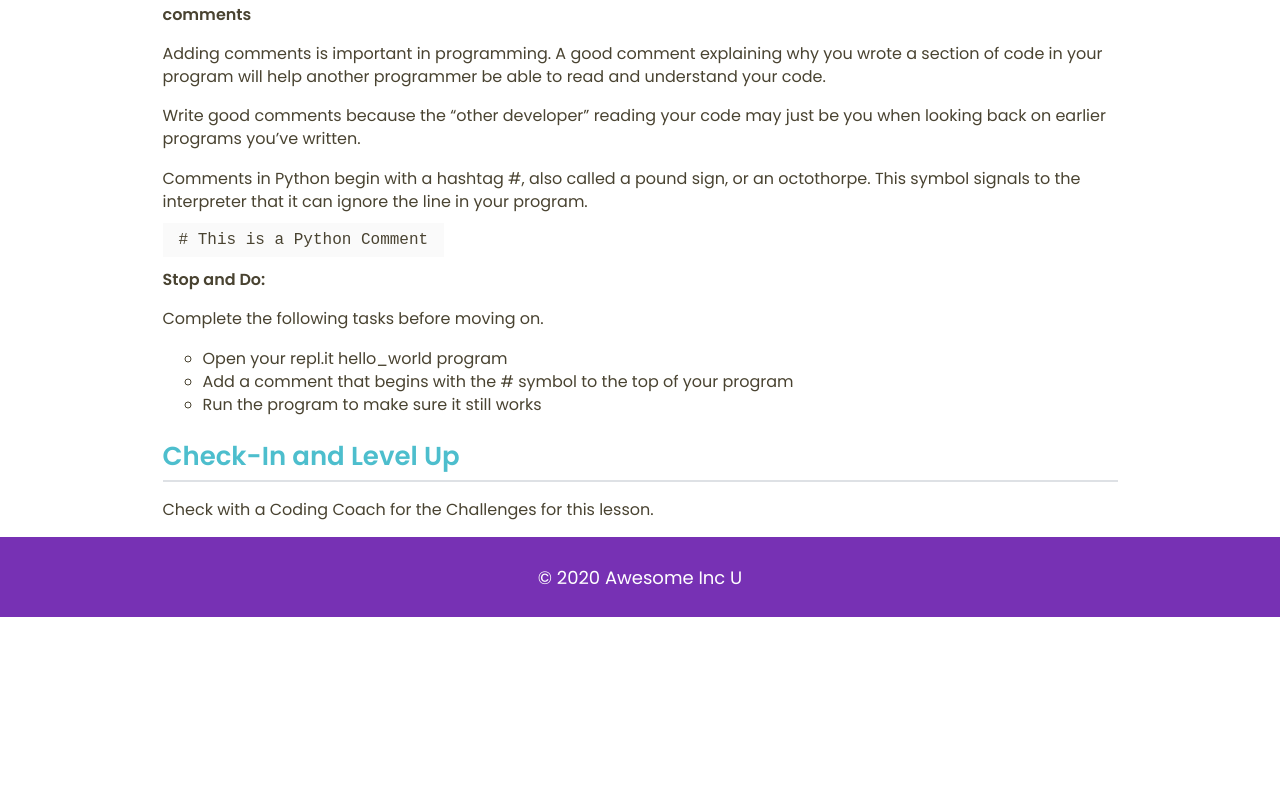
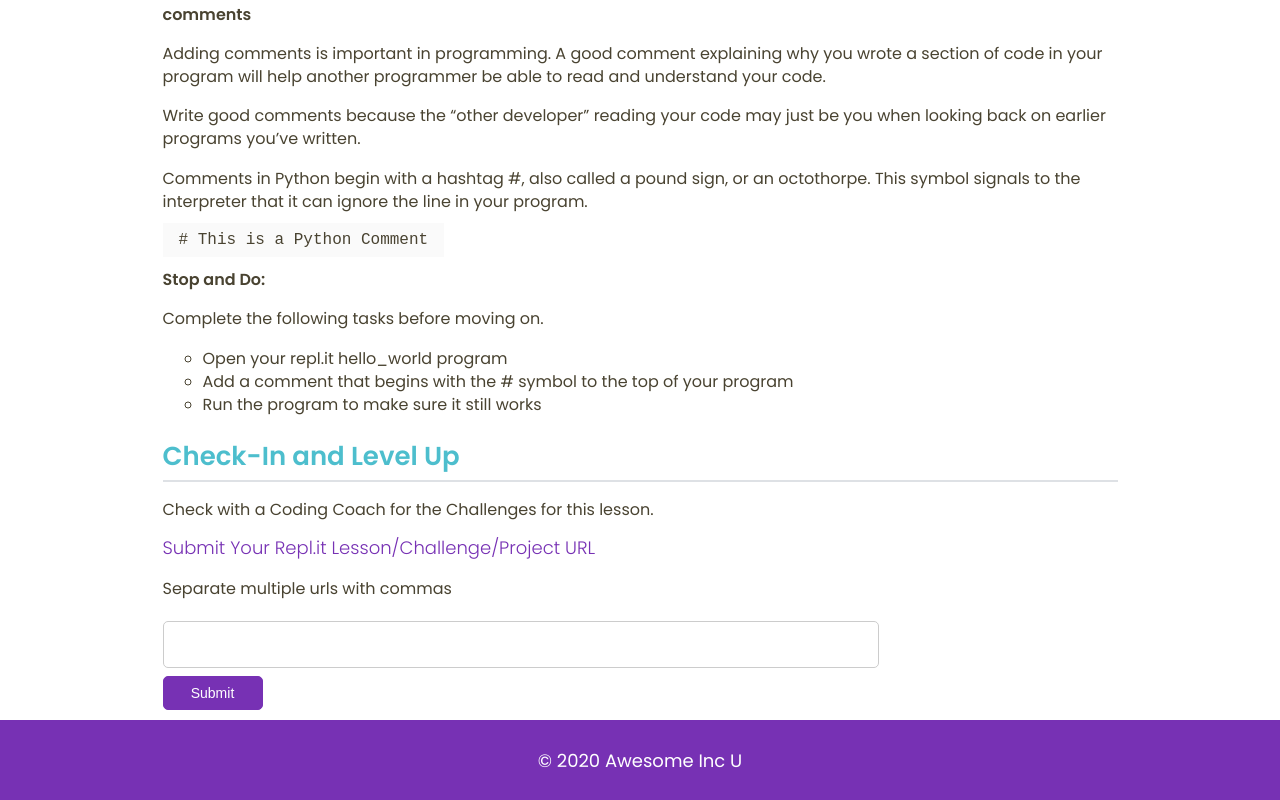
Before and after one commit to ginabethrussell/code_girlz, a React (Create React App) app: page /dashboard/lesson1 in a window 1280 px wide. Shown: the part 2534-3334 px from the top of the page. Before the commit the page ends 3151 px from the top, so only its background shows below. Built offline with nearby package versions, Linux system fonts and the light colour scheme.

Commit message:
created ProjectUrlSubmission component, added css, added to Lesson, Challenge, and Project pages

```diff
--- /dev/null
+++ b/src/components/common/ProjectUrlSubmission.css
@@ -0,0 +1,30 @@
+.project-url-wrapper label {
+    font-size: 1.8rem;
+    font-weight: 300;
+    color: #7731b4;
+    margin-bottom: 12px;
+}
+.project-url-wrapper input[type=url] {
+    font-size: 1.8rem;
+    border-radius: 0.5rem;
+    width: 75%;
+    padding: 12px 20px;
+    margin: 8px 0;
+    display: inline-block;
+    border: 1px solid #ccc;
+}
+.project-url-wrapper button {
+    font-size: 1.4rem;
+    border-radius: 0.5rem;
+    border: 0.0625rem solid #7731b4;
+    width: 100px;
+    background-color:  #7731b4;
+    color: #fff;
+    padding: 8px 8px;
+    display: flex;
+    justify-content: center;
+    margin-bottom: 8px;
+}
+.project-url-wrapper button:hover {
+    opacity: 0.65;
+}
--- /dev/null
+++ b/src/components/common/ProjectUrlSubmission.js
@@ -0,0 +1,44 @@
+import React, {useState} from 'react';
+import './ProjectUrlSubmission.css';
+
+export default function ProjectSubmissionUrl(){
+    const [projectUrl, setProjectUrl] = useState('');
+    const [isSubmitted, setIsSubmitted] = useState(false);
+
+    const handleChange = (e) => {
+        setProjectUrl(e.target.value)
+    }
+    const handleSubmit = (e) => {
+        e.preventDefault();
+        console.log('Project Submitted:', projectUrl);
+        setIsSubmitted(true);
+        setProjectUrl('')
+    }
+
+    return(
+        <div className='project-url-wrapper'>
+            <form onSubmit={handleSubmit}>
+                <label htmlFor='url'>
+                    Submit Your Repl.it Lesson/Challenge/Project URL
+                </label>
+                <p>Separate multiple urls with commas</p>
+                <input type='url'
+                    id='url'
+                    name='url'
+                    placeholer = 'repl.it url'
+                    value = {projectUrl}
+                    onChange={handleChange}
+                    />
+                <button type='submit'>Submit</button>
+            </form>
+            {
+                isSubmitted &&
+
+                <div className="success">
+                    <p>Success! Your project has been submitted.</p>
+                </div>
+            }
+
+        </div>
+    )
+}
--- a/src/components/pages/Challenge/RenderChallengePage.js
+++ b/src/components/pages/Challenge/RenderChallengePage.js
@@ -2,6 +2,8 @@ import React, { useState, useEffect } from 'react';
 import ReactMarkdown from 'react-markdown';
 import { Link, useParams, useHistory } from 'react-router-dom';
 import challenge1 from '../../../markdown/challenge1.md';
+import ProjectUrlSubmission from '../../common/ProjectUrlSubmission';
+
 import './ChallengePage.css';
 
 function RenderChallengePage(props){
@@ -23,7 +25,7 @@ function RenderChallengePage(props){
         <div className="challenge">
             <Link to='/dashboard'>Return to Dashboard</Link>
             <ReactMarkdown source={challenge} />
-
+            <ProjectUrlSubmission />
         </div>
       );
 }
--- a/src/components/pages/Lesson/RenderLessonPage.js
+++ b/src/components/pages/Lesson/RenderLessonPage.js
@@ -2,6 +2,7 @@ import React, { useState, useEffect } from 'react';
 import ReactMarkdown from 'react-markdown';
 import { Link, useParams, useHistory } from 'react-router-dom';
 import lesson1 from '../../../markdown/lesson1.md';
+import ProjectSubmissionUrl from '../../common/ProjectUrlSubmission';
 import './LessonPage.css';
 
 function RenderLessonPage(props){
@@ -24,6 +25,7 @@ function RenderLessonPage(props){
         <div className="lesson">
             <Link to='/dashboard'>Return to Dashboard</Link>
             <ReactMarkdown source={lesson} />
+            <ProjectSubmissionUrl />
         </div>
       );
 }
--- a/src/components/pages/Project/RenderProjectPage.js
+++ b/src/components/pages/Project/RenderProjectPage.js
@@ -2,6 +2,7 @@ import React, { useState, useEffect } from 'react';
 import ReactMarkdown from 'react-markdown';
 import { Link, useParams, useHistory } from 'react-router-dom';
 import madlibs from '../../../markdown/madlibs.md';
+import ProjectSubmissionUrl from '../../common/ProjectUrlSubmission';
 import './ProjectPage.css';
 
 function RenderProjectPage(props){
@@ -23,6 +24,7 @@ function RenderProjectPage(props){
         <div className="project">
             <Link to='/dashboard'>Return to Dashboard</Link>
             <ReactMarkdown source={project} />
+            <ProjectSubmissionUrl />
         </div>
       );
 }
```
